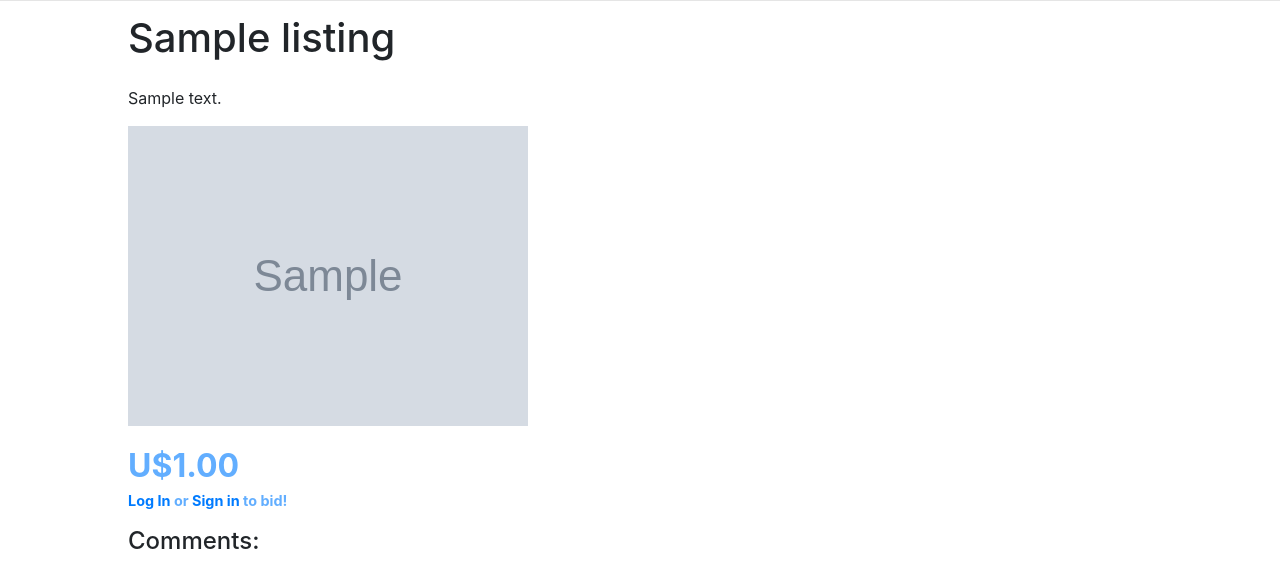
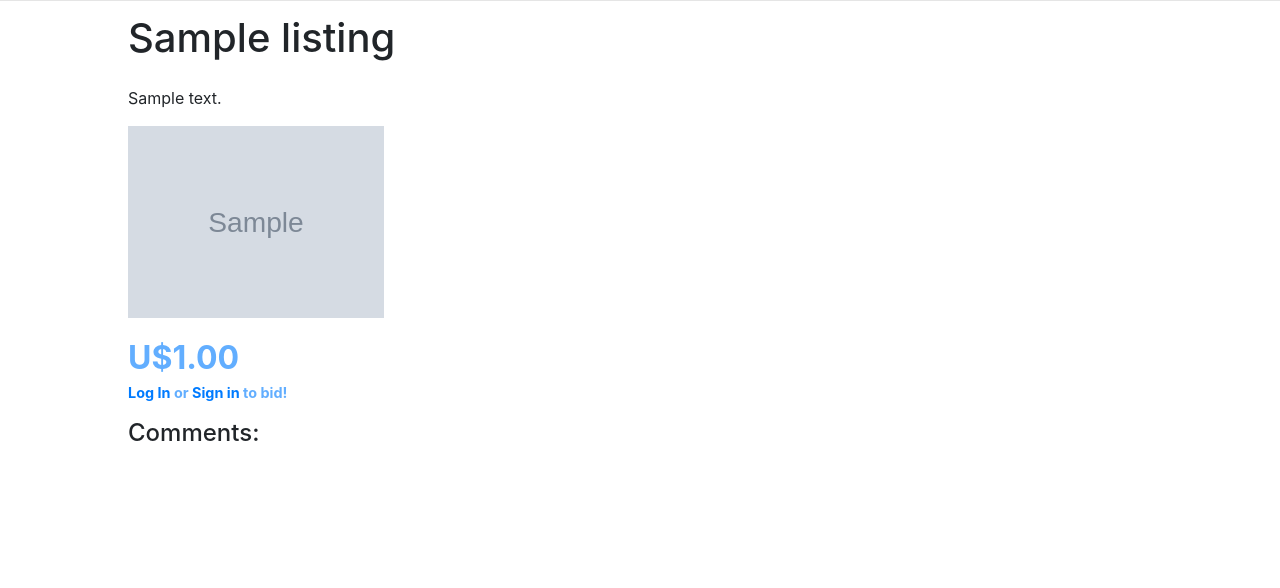
Before and after one commit to alexandrecamargo10/commerce, a Django app: page /1 in a window 1280 px wide. Shown: the part 96-684 px from the top of the page. Run offline with Django 3.2, Linux system fonts and the light colour scheme; tables that the repository leaves empty hold one stand-in row (values such as "Sample post"); grey boxes marked "Sample" are stand-in pictures; some libraries are stand-ins or nearby versions.

Commit message:
Listing image resized to be smaller

```diff
--- a/auctions/static/auctions/style.css
+++ b/auctions/static/auctions/styles.css
@@ -114,7 +114,7 @@
     margin-bottom: 1rem;
 }
 .listingSheet img{
-    max-width: 35vw;
+    max-width: 20vw;
     min-width: 150px;
     align-self: center;
 }
--- a/auctions/templates/auctions/layout.html
+++ b/auctions/templates/auctions/layout.html
@@ -5,7 +5,7 @@
     <head>
         <title>{% block title %}Auctions{% endblock %}</title>
         <link rel="stylesheet" href="https://stackpath.bootstrapcdn.com/bootstrap/4.4.1/css/bootstrap.min.css" integrity="sha384-Vkoo8x4CGsO3+Hhxv8T/Q5PaXtkKtu6ug5TOeNV6gBiFeWPGFN9MuhOf23Q9Ifjh" crossorigin="anonymous">
-        <link rel="stylesheet" href="{% static 'auctions/style.css' %}">
+        <link rel="stylesheet" href="{% static 'auctions/styles.css' %}">
     </head>
 
     <body>
```
